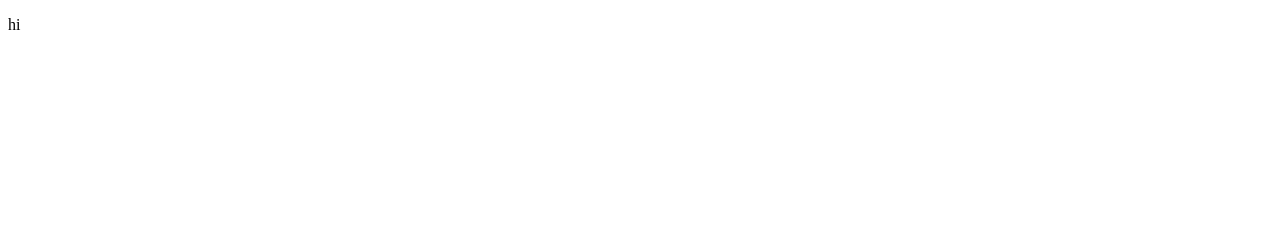
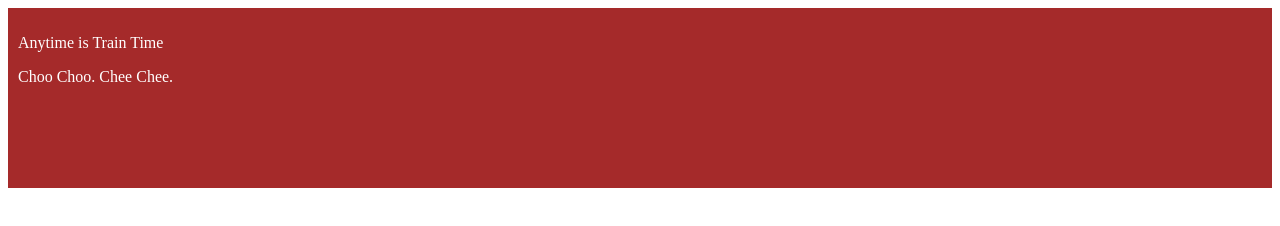
Before and after one commit to TNorsang/Train-Schedular, a plain HTML site: page index.html in a window 1280 px wide. Drawn offline with Linux system fonts and the light colour scheme.

Commit message:
added style.css index.html

```diff
--- a/assets/css/style.css
+++ b/assets/css/style.css
@@ -0,0 +1,6 @@
+header {
+    padding: 10px;
+    color: white;
+    background-color: brown;
+    height: 20vh;
+}
--- a/index.html
+++ b/index.html
@@ -5,16 +5,20 @@
     <meta name="viewport" content="width=device-width, initial-scale=1.0">
     <meta http-equiv="X-UA-Compatible" content="ie=edge">
 
-    <title>Document</title>
+    <title>Train Scheduler</title>
     <link rel="stylesheet" type="text/css" href="assets/css/style.css">
 </head>
 <body>
-    <header>
-        <p id="test"> hi </p>
-    </header>
+    <div class="container">
+      <header>
+        <p id="first"> Anytime is Train Time </p>
+        <p id="second">Choo Choo. Chee Chee.</p>
+     </header>
 
     <footer>
 
     </footer>
+    </div>
+
 </body>
 </html>
```
